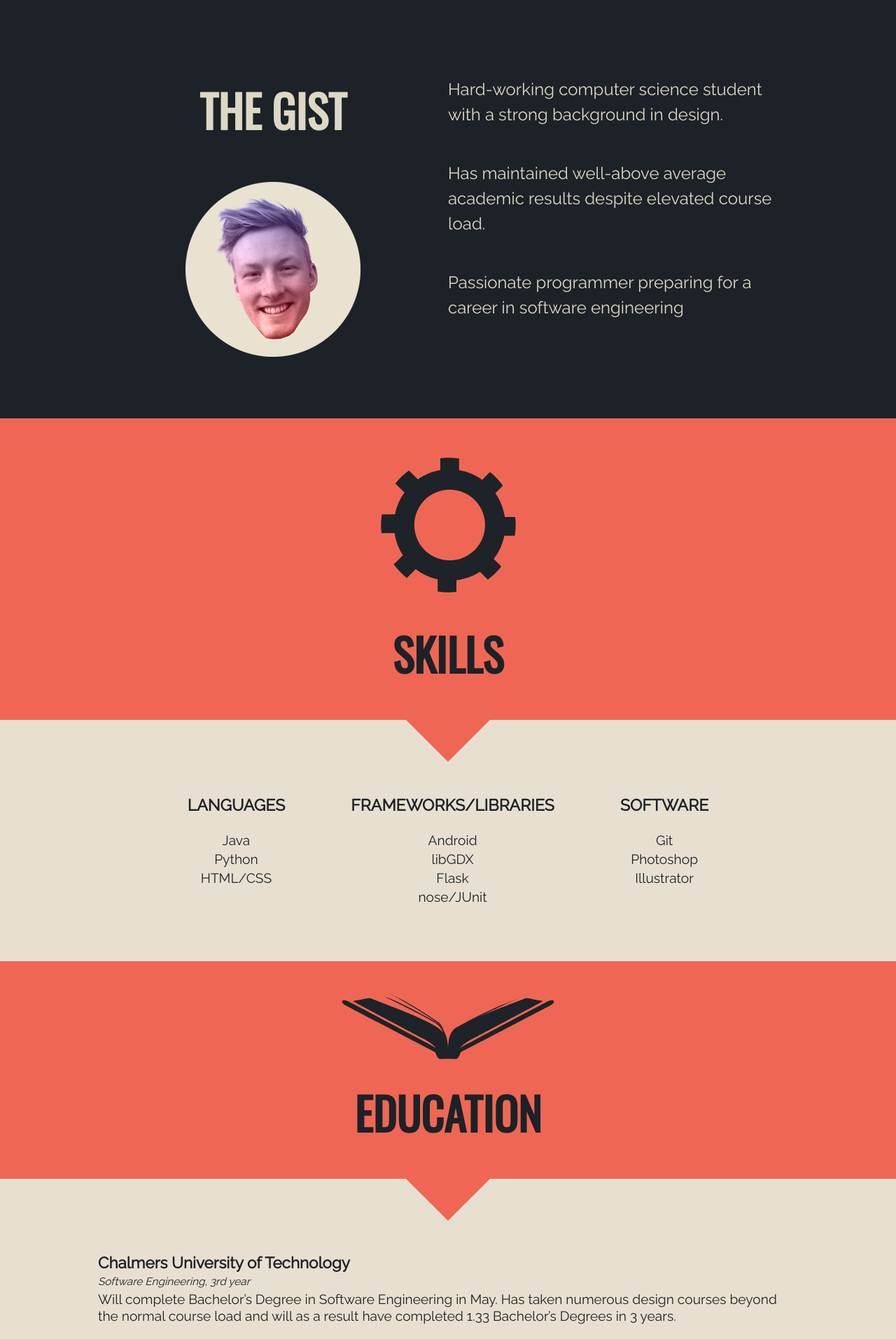
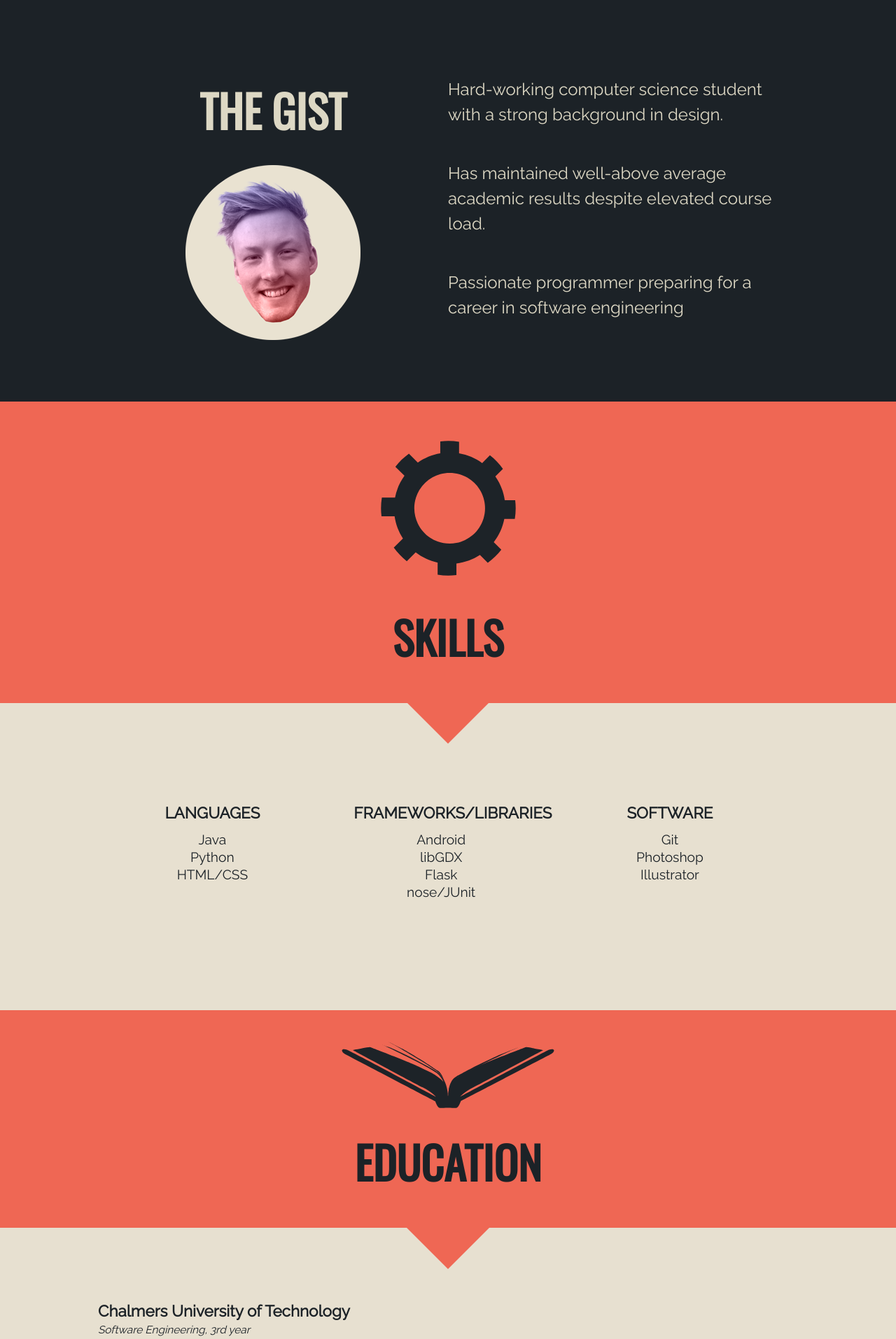
Before and after one commit to iyor/venndev, a Flask app: page /cv in a window 1280 px wide. Shown: the part 318-2232 px from the top of the page at 70% size. Run offline with Flask 2, Linux system fonts and the light colour scheme; some libraries are stand-ins or nearby versions.

Commit message:
All tables now mobile-ready

```diff
--- a/app/static/css/cv.css
+++ b/app/static/css/cv.css
@@ -55,12 +55,14 @@ h1 {
 	float: left;
 	width: 50%;
 }
-
 #intro #description {
 	float: right;
 	line-height: 1.5;
 	display: block;
 	width: 50%;
+}
+#portrait {
+	padding-top: 0em;
 }
 .aboutText {
 	font-size: 150%;
@@ -110,21 +112,19 @@ section {
 	margin-left: auto;
 	margin-right: auto;
 	margin-bottom: 3em;
+	margin-top: -0.1em;
+}
+.skillstable {
+	text-align: center;
+	margin: 2em;
+	height: 10em;
+	width: 25%;
+	float: left;
+}
+.skillstable h3 {
+	margin-bottom: 0.6em;
 }
 
-#skills table {
-	margin: auto;
-	max-width: 100%;
-}
-
-#skills table thead tr th {
-	padding: 0 2em 1em 2em;
-	font-size: 120%;
-}
-#skills table tbody tr td {
-	padding: 0 2em 0 2em;
-	text-align: center;
-}
 .sectionbody em {
 	font-size: 80%;
 }
@@ -198,9 +198,11 @@ section {
 		width: 90% !important;
 		margin: auto;
 	}
-	#sb1 table tr td:first-child, #sb1 table th:first-child {
-		background: red;
-		display: block;
+	.skillstable {
+		margin-left: auto;
+		margin-right: auto;
+		width: 100%;
+		clear: both;
 	}
 	.project {
 		clear: both;
--- a/app/templates/cv.html
+++ b/app/templates/cv.html
@@ -24,7 +24,7 @@
 			<div id="gistContainer">
 				<aside id="titlepic"/>
 					<h2>THE GIST</h2>
-					<img src="/static/img/portrait.png" height="250" width="250" alt="portrait"/>
+					<img src="/static/img/portrait.png" id="portrait" height="250" width="250" alt="portrait"/>
 				</aside>
 				<aside id="description">
 					<p class="aboutText" id="aboutText1">
@@ -47,38 +47,20 @@
 			</div>
 			<div class="arrow-down"></div>
 			<div id="sb1" class="sectionbody">
-				<table>
-					<thead>
-						<tr>
-							<th>LANGUAGES</th>
-							<th>FRAMEWORKS/LIBRARIES</th>
-							<th>SOFTWARE</th>
-						</tr>
-					</thead>
-					<tbody>
-						<tr>
-							<td>Java</td>
-							<td>Android</td>
-							<td>Git</td>
-						</tr>
-						<tr>
-							<td>Python</td>
-							<td>libGDX</td>
-							<td>Photoshop</td>
-						</tr>
-						<tr>
-							<td>HTML/CSS</td>
-							<td>Flask</td>
-							<td>Illustrator</td>
-						</tr>
-						<tr>
-							<td></td>
-							<td>nose/JUnit</td>
-							<td></td>
-						</tr>
-					</tbody>
-				</table>
+				<div id="languages" class="skillstable">
+					<h3>LANGUAGES</h3>
+					Java<br>Python<br>HTML/CSS
+				</div>
+				<div id="libs" class="skillstable">
+					<h3>FRAMEWORKS/LIBRARIES</h3>
+					Android<br>libGDX<br>Flask<br>nose/JUnit
+				</div>
+				<div id="software" class="skillstable">
+					<h3>SOFTWARE</h3>
+					Git<br>Photoshop<br>Illustrator<br>
+				</div>
 			</div>
+			<div class="floatClearer"></div>
 		</section>
 		<section id="education" class="target">
 			<div id="sh2" class="sectionhead">
```
